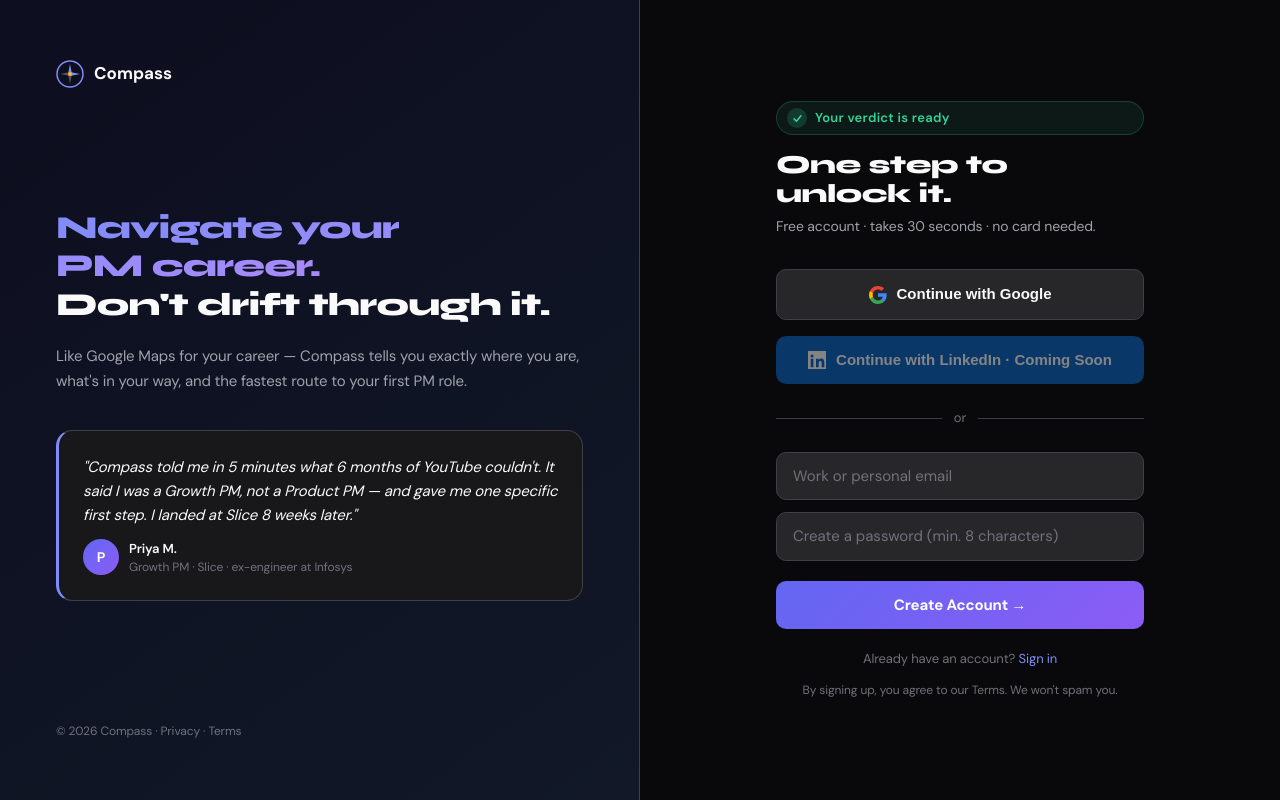
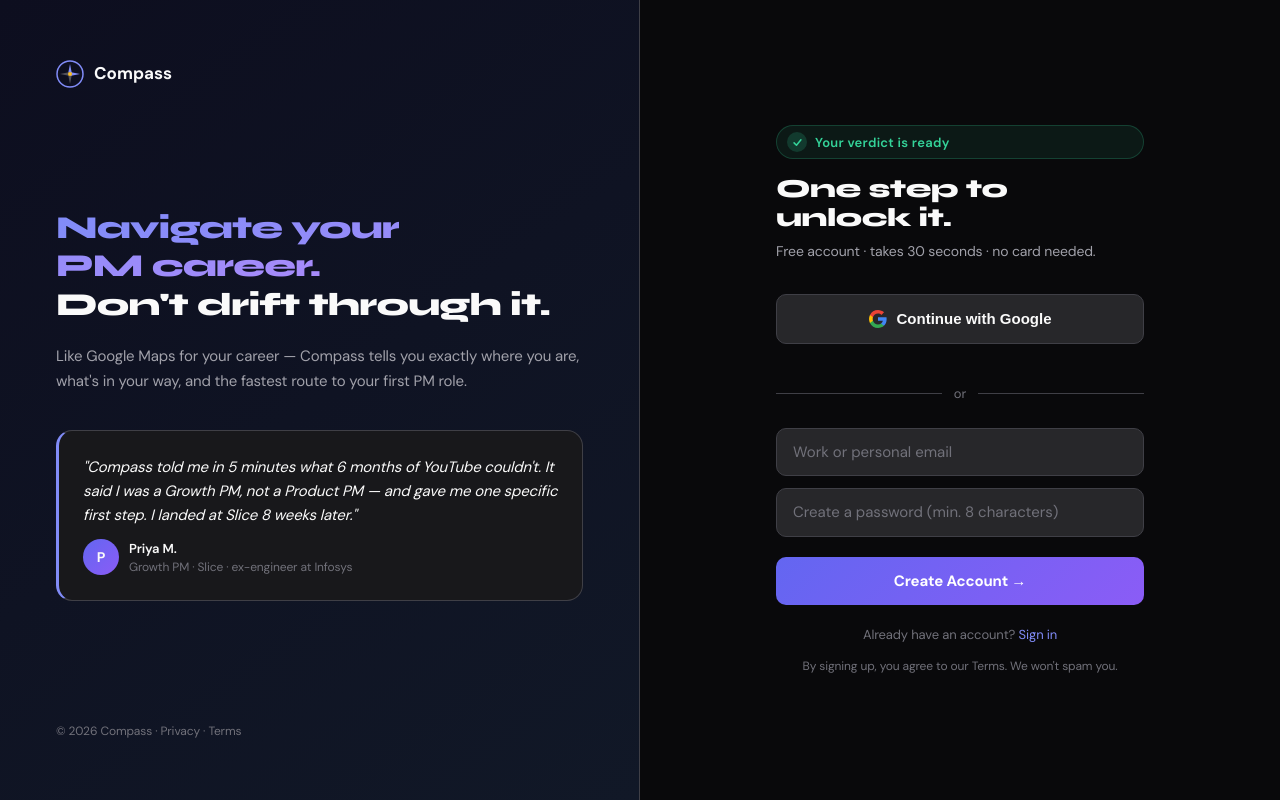
Before and after one commit to aditianapindi/compass-PM, a website: page index.html in a window 1280 px wide. Both pictures are taken after a click on the button "Sign in". Drawn offline with nearby package versions, Linux system fonts and the light colour scheme.

Commit message:
Remove LinkedIn coming soon button from sign-in screen
Focus sign-in flow on Google OAuth and email/password only.

Co-Authored-By: Claude Opus 4.6 <noreply@anthropic.com>

```diff
--- a/index.html
+++ b/index.html
@@ -303,13 +303,7 @@
         Continue with Google
       </button>
 
-      <!-- LinkedIn (coming soon) -->
-      <button disabled style="width:100%;display:flex;align-items:center;justify-content:center;gap:10px;background:#0A66C2;border:none;color:white;border-radius:10px;padding:13px;font-size:15px;font-weight:600;cursor:not-allowed;opacity:0.5;font-family:'Plus Jakarta Sans',sans-serif;margin-bottom:24px">
-        <svg width="18" height="18" viewBox="0 0 18 18" fill="white"><path d="M16.338 16.338H13.67V12.16c0-.995-.017-2.277-1.387-2.277-1.389 0-1.601 1.086-1.601 2.207v4.248H8.014v-8.59h2.559v1.174h.037c.356-.675 1.227-1.387 2.526-1.387 2.703 0 3.203 1.779 3.203 4.092v4.711zM4.05 6.574a1.548 1.548 0 1 1 0-3.096 1.548 1.548 0 0 1 0 3.096zm1.337 9.764H2.711v-8.59H5.39v8.59zM17.668 0H.33C.149 0 0 .145 0 .324v17.352C0 17.855.149 18 .33 18h17.338c.183 0 .332-.145.332-.324V.324C18 .145 17.851 0 17.668 0z"/></svg>
-        Continue with LinkedIn · Coming Soon
-      </button>
-
-      <div style="display:flex;align-items:center;gap:12px;margin-bottom:24px">
+      <div style="display:flex;align-items:center;gap:12px;margin-bottom:24px;margin-top:24px">
         <div style="flex:1;height:1px;background:var(--border)"></div>
         <span style="font-size:13px;color:var(--faint)">or</span>
         <div style="flex:1;height:1px;background:var(--border)"></div>
```
